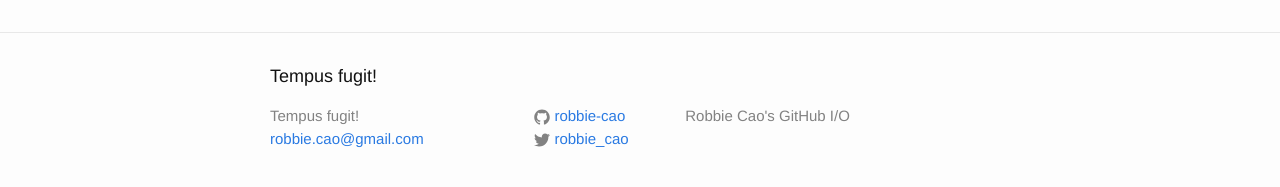
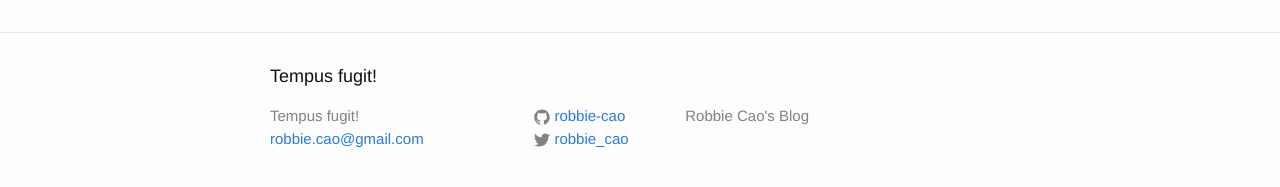
Before and after one commit to robbie-cao/test, a Jekyll site: the page built from about.md, in a window 1280 px wide. Shown: the part 318-505 px from the top of the page. Built offline with Jekyll 4.4.1, drawn with Linux system fonts in a browser that asks for light colours.

Commit message:
Update config
Signed-off-by: Robbie Cao <robbie.cao@gmail.com>

```diff
--- a/_config.yml
+++ b/_config.yml
@@ -9,7 +9,7 @@
 title: Tempus fugit!
 email: robbie.cao@gmail.com
 description: >          # '>' means to ignore newlines until "baseurl:"
-    Robbie Cao's GitHub I/O
+    Robbie Cao's Blog
 # Above text will appear in your document head meta (for
 # Google search results) and in your feed.xml site description.
 baseurl: ""                         # Subpath of site, e.g. /blog
```
Also changed, not shown: params.json (+1 -1 lines).
